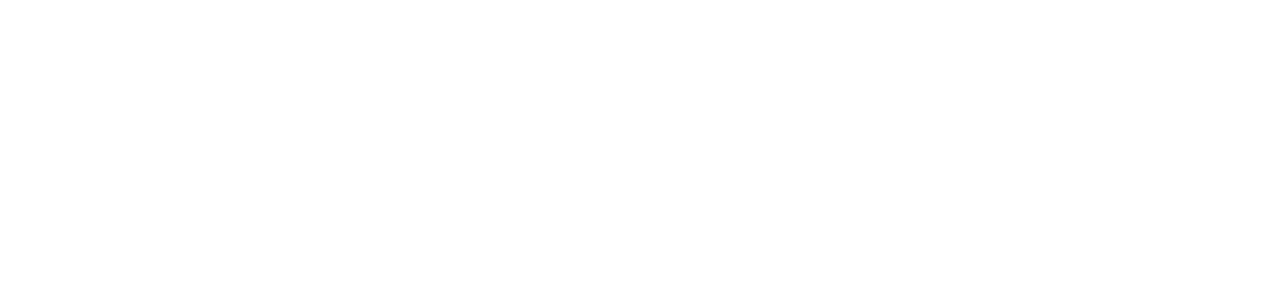
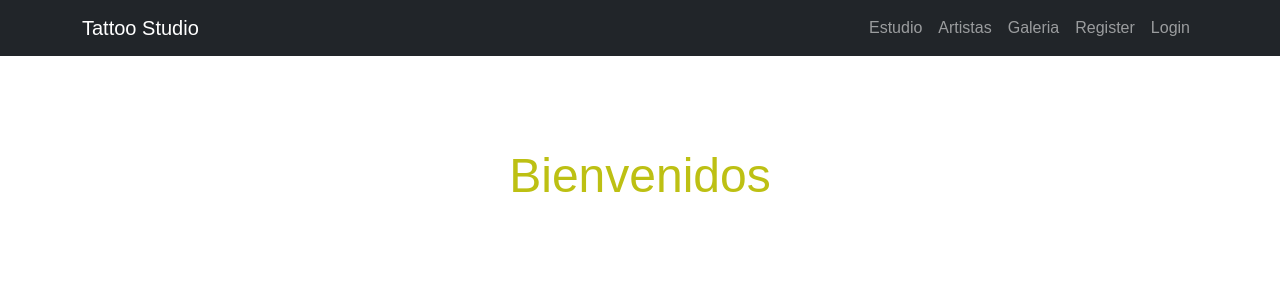
Before and after one commit to Astridvilpa/frontend_3, a React (Vite) app: page / in a window 1280 px wide. Before the commit this address had no page. Shown: the top 300 px of the page. Built offline with nearby package versions, Linux system fonts and the light colour scheme; the HTML template or start-up script is replaced by a standard one.

Commit message:
Se crea la pagina de home

```diff
--- a/package.json
+++ b/package.json
@@ -10,9 +10,12 @@
     "preview": "vite preview"
   },
   "dependencies": {
+    "bootstrap": "^5.3.3",
     "jwt-decode": "^4.0.0",
     "react": "^18.2.0",
+    "react-bootstrap": "^2.10.4",
     "react-dom": "^18.2.0",
+    "react-icons": "^5.2.1",
     "react-router-dom": "^6.24.1"
   },
   "devDependencies": {
--- a/src/App.jsx
+++ b/src/App.jsx
@@ -1,14 +1,15 @@
 import reactLogo from './assets/react.svg'
 import viteLogo from '/vite.svg'
 import './App.css'
-import { Routes } from 'react-router-dom'
+import { Route, Routes } from 'react-router-dom'
+import Home from './pages/home/Home'
 
 function App() {
 
 
   return (
     <Routes>
-
+    <Route path='/' element= {<Home />} />
 
     </Routes>
 
--- /dev/null
+++ b/src/pages/home/Home.css
@@ -0,0 +1,53 @@
+
+.body-home {
+    font-family: Arial, sans-serif;
+      background-image: url(/img/colage.jpg);
+      background-size: cover;
+      background-position: center;
+      display: flex;
+      justify-content: center;
+      align-items: center;
+      height: 100vh;
+  }
+
+  .login-home::before {
+    content: "";
+    position: absolute;
+    top: 0;
+    left: 0;
+    right: 0;
+    bottom: 0;
+    background-image: inherit;
+    background-size: inherit;
+    background-position: inherit;
+    filter: blur(8px);
+    opacity: 0.3;
+    z-index: -1;
+  }
+
+  .welcome-container {
+    text-align: center;
+    margin-top: 150px;
+  }
+
+  .welcome-container h1 {
+    font-size: 3em;
+    color: #bdc013;
+    margin-bottom: 20px;
+  }
+
+  .welcome-container p {
+    font-size: 1.2em;
+    color:white;
+    margin-bottom: 10px;
+  }
+
+  @media (max-width: 768px) {
+    .welcome-container h1 {
+      font-size: 2em;
+    }
+
+    .welcome-container p {
+      font-size: 1em;
+    }
+  }
--- /dev/null
+++ b/src/pages/home/Home.jsx
@@ -0,0 +1,36 @@
+import React from "react";
+import { Link } from "react-router-dom";
+import { Navbar, Nav, Container } from "react-bootstrap";
+import "./Home.css";
+
+export default function Home() {
+
+    return (
+        <div className="body-home">
+        <Navbar bg="dark" expand="lg" variant="dark" fixed="top">
+          <Container>
+            <Navbar.Brand href="/">Tattoo Studio</Navbar.Brand>
+            <Navbar.Toggle aria-controls="basic-navbar-nav" />
+            <Navbar.Collapse id="basic-navbar-nav">
+              <Nav className="ms-auto">
+                <Nav.Link as={Link} to="/Estudio">Estudio</Nav.Link>
+                <Nav.Link as={Link} to="/Artistas">Artistas</Nav.Link>
+                <Nav.Link as={Link} to="/Galeria">Galeria</Nav.Link>
+                <Nav.Link as={Link} to="/Register">Register</Nav.Link>
+                <Nav.Link as={Link} to="/Login">Login</Nav.Link>
+              </Nav>
+            </Navbar.Collapse>
+          </Container>
+        </Navbar>
+
+        <div className="fixed-top welcome-container">
+          <Container>
+            <h1 className="text-center">Bienvenidos</h1>
+            <p className="init">¿Tienes una Idea pero necesitas a un Artista del Tatuaje que te Ayude? ven a nuestro Estudio de Tatuajes en Madrid y diseñaremos algo Original para ti!</p>
+            <p className="init">Somos un equipo que se especializa en tatuajes personalizados y de calidad en diferentes estilos, como lettering tattoos, tatuaje estilo acuarela, tatuajes geométricos en puntillismo, tatuajes en realismo y microrealismo, Fine Line Tattoo o Líneas Finas, tatuaje neotradicional, minimalistas o estilo Blackwork. Ya sea un diseño pequeño, mediano o grande, deja que nosotros como artistas tatuadores profesionales con años de experiencia le demos vida a tu idea con un tatuaje único.</p>
+          </Container>
+        </div>
+      </div>
+
+    )
+}
```
Also changed, not shown: 1 other file (tests, documents, lock files or other folders).
